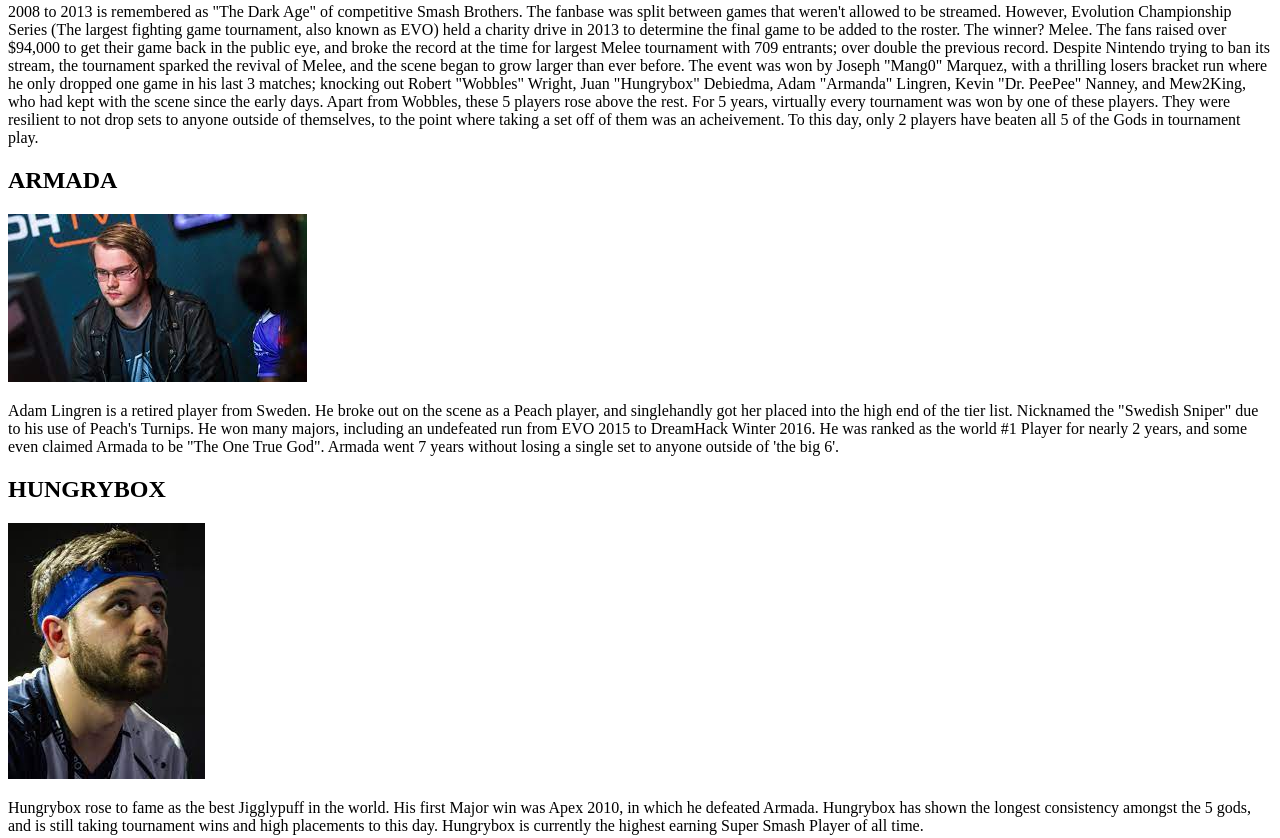
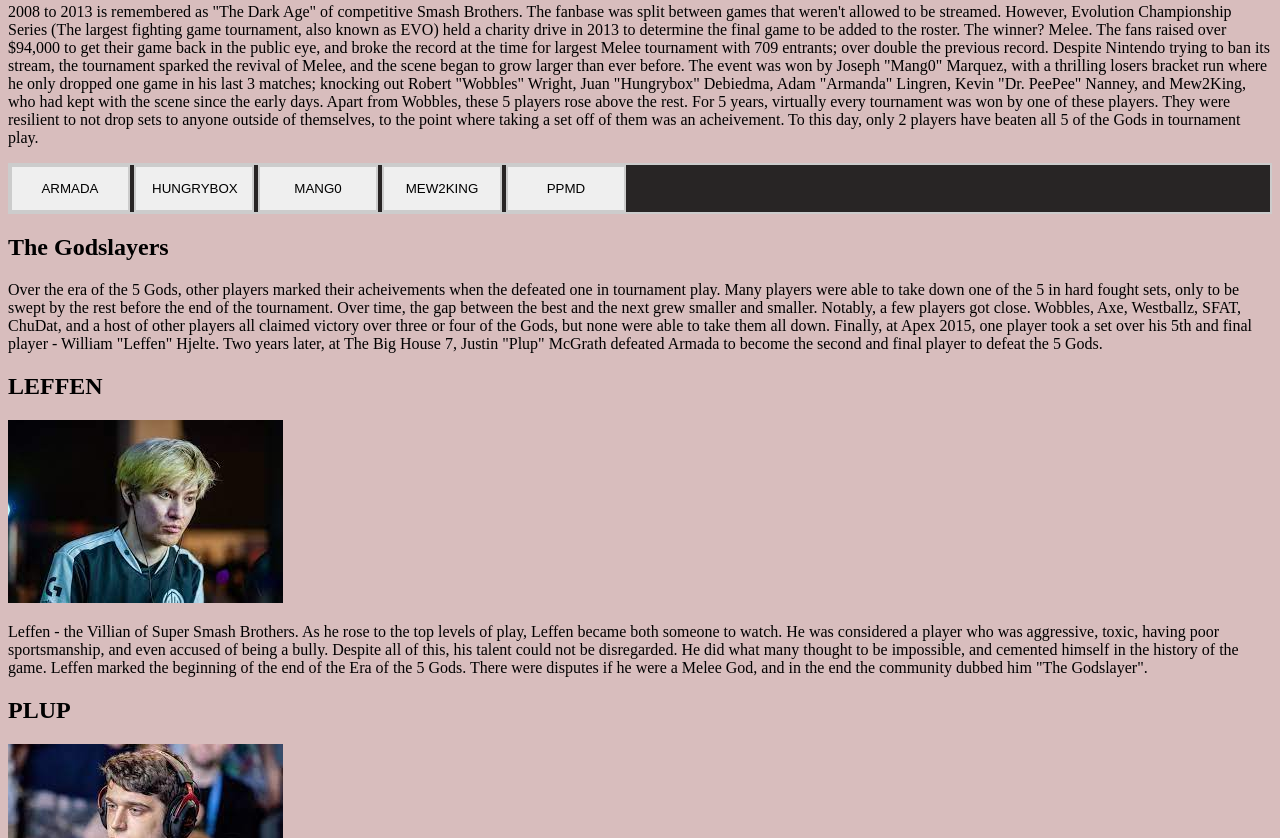
Before and after one commit to LaunchCodeAllhubs/js-assignment-4-html-me-something-antsilva93, a website: page index.html in a window 1280 px wide. Shown: the part 1035-1873 px from the top of the page. Drawn offline with Linux system fonts and the light colour scheme.

Commit message:
worked on some css

```diff
--- a/index.html
+++ b/index.html
@@ -3,6 +3,26 @@
 
 <head>
    <title>Super Smash Brothers Melee History</title>
+   <link rel="stylesheet" href="styles.css">
+   <script>
+      function openGod(evt, godName) {
+         let tabcontent;
+         let tablinks;
+
+         tabcontent = document.getElementsByClassName("tabcontent");
+         for (let i = 0; i < tabcontent.length; i++) {
+            tabcontent[i].style.display = "none";
+         }
+
+         tablinks = document.getElementsByClassName("tablinks");
+         for (let i = 0; i < tablinks.length; i++) {
+            tablinks[i].className = tablinks[i].className.replace(" active", "");
+         }
+
+         document.getElementById(godName).style.display = "block";
+         evt.currentTarget.className += " active";
+      }
+   </script>
 </head>
 
 <body>
@@ -66,7 +86,16 @@
             beaten all 5 of the Gods in tournament play.
          </p>
       </article>
-      <article>
+
+      <div class="tab">
+         <button class="tablinks" onclick="openGod(event, 'ARMADA')">ARMADA</button>
+         <button class="tablinks" onclick="openGod(event, 'HUNGRYBOX')">HUNGRYBOX</button>
+         <button class="tablinks" onclick="openGod(event, 'MANG0')">MANG0</button>
+         <button class="tablinks" onclick="openGod(event, 'MEW2KING')">MEW2KING</button>
+         <button class="tablinks" onclick="openGod(event, 'PPMD')">PPMD</button>
+      </div>
+
+      <div id="ARMADA" class="tabcontent">
          <h2>ARMADA</h2>
          <img src="/images/armada.jpg" alt ="A portrait of Armada">
          <p>
@@ -76,8 +105,9 @@
             ranked as the world #1 Player for nearly 2 years, and some even claimed Armada to be "The One True God".
             Armada went 7 years without losing a single set to anyone outside of 'the big 6'.
          </p>
-      </article>
-      <article>
+      </div>
+
+      <div id="HUNGRYBOX" class="tabcontent">
          <h2>HUNGRYBOX</h2>
          <img src="/images/hungrybox.jpg" alt="A portrait of Hungrybox">
          <p>
@@ -86,8 +116,9 @@
             tournament wins and high placements to this day. Hungrybox is currently the highest earning Super Smash
             Player of all time.
          </p>
-      </article>
-      <article>
+      </div>
+
+      <div id="MANG0" class="tabcontent">
          <h2>MANG0</h2>
          <img src="/images/mang0.jpg" alt="A portrait of Mang0">
          <p>
@@ -98,8 +129,9 @@
             releated to Melee. Do something good? It's called "The Mang0". Buster out? also "The Mang0". He's currently
             ranked #3 in the world of active players.
          </p>
-      </article>
-      <article>
+      </div>
+
+      <div id="MEW2KING" class="tabcontent">
          <h2>MEW2KING</h2>
          <img src="images/m2k.jpg" alt="A portrait of Mew2King">
          <p>
@@ -109,8 +141,9 @@
             further than any other player; studying frame data and the technical aspects of the game. Althought he mains
             Sheik and Marth, Mew2King has arguably the largest roster of characters he can play at the highest level.
          </p>
-      </article>
-      <article>
+      </div>
+
+      <div id="PPMD" class="tabcontent">
          <h2>PPMD</h2>
          <img src="images/ppmd.jpg" alt ="A portrait of PPMD">
          <p>
@@ -120,7 +153,8 @@
             going 3-0 or 3-1 in best of 5s. Regardless of how often he played, PPMD never placed lower than 6th in his
             active years.
          </p>
-      </article>
+      </div>
+
       <article>
          <h2>The Godslayers</h2>
          <p>
--- a/styles.css
+++ b/styles.css
@@ -1 +1,40 @@
 /* Write your CSS here! */
+body {
+    background-color: #d8bdbd;
+    margin: 8px;
+    display: block;
+    align-items: center;
+}
+
+.tab {
+    overflow: hidden;
+    border: 2px solid #ccc;
+    background-color: #282525;
+}
+
+.tab button {
+    background-color: : inherit;
+    float: center;
+    border: 2px solid #ccc;
+    outline: none;
+    cursor:pointer;
+    padding: 14px 16px;
+    transition: 0.3s;
+    width: 120px;
+    align: center;
+}
+
+.tab button:hover {
+    background-color: #ddd;
+}
+
+.tab button:active {
+    background-color: #ccc;
+}
+
+.tabcontent {
+    display: none;
+    padding: 6px 12px;
+    border: 1px solid #ccc;
+    border-top: none;
+}
```
